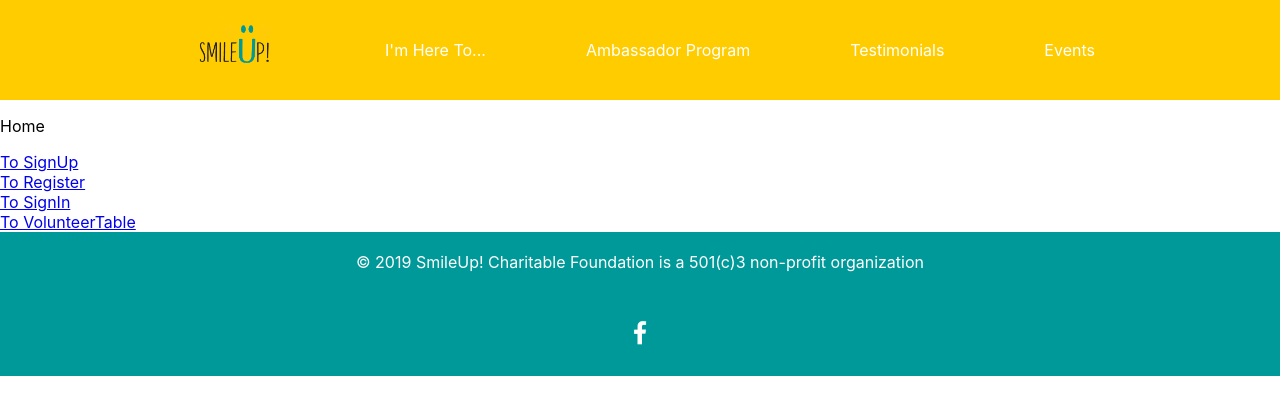
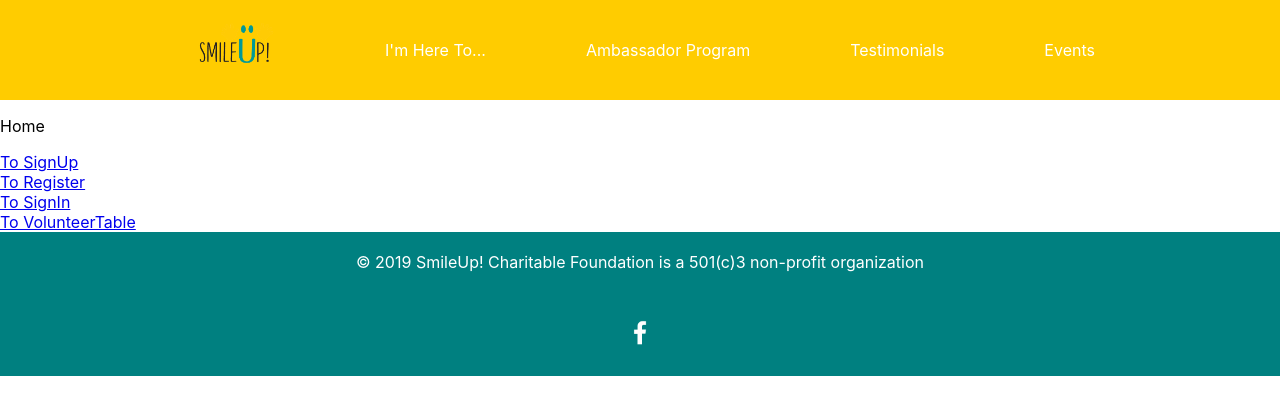
Before and after one commit to eddieatkinson/smileUp, a React (Create React App) app in the folder front-end/: page / in a window 1280 px wide. Shown: the top 414 px of the page. Built offline with nearby package versions, Linux system fonts and the light colour scheme.

Commit message:
wired up css sheet

```diff
--- /dev/null
+++ b/front-end/public/css/styles.css
@@ -0,0 +1,7 @@
+.container {
+  background-color: teal;
+  display: flex;
+  flex-direction: column;
+  justify-content: center;
+  align-items: center;
+}
--- a/front-end/public/index.html
+++ b/front-end/public/index.html
@@ -16,6 +16,7 @@
     -->
     <link rel="manifest" href="%PUBLIC_URL%/manifest.json" />
     <link href="https://fonts.googleapis.com/css?family=Quicksand&display=swap" rel="stylesheet">
+    <link rel="stylesheet" type="text/css" href="/css/styles.css">
     <!--
       Notice the use of %PUBLIC_URL% in the tags above.
       It will be replaced with the URL of the `public` folder during the build.
--- a/front-end/src/components/Footer.js
+++ b/front-end/src/components/Footer.js
@@ -25,7 +25,8 @@ const styles = {
 
 function Footer(props) {
   return (
-    <div style={styles.container}>
+    // <div style={styles.container}>
+    <div className='container'>
       <div style={styles.copyright}>&copy; 2019 SmileUp! Charitable Foundation is a 501(c)3 non-profit organization</div>
       <div>
         <Link to='/facebook' target='_blank'><img src={facebookIcon} alt='Facebook icon' style={styles.facebook} /></Link>
```
